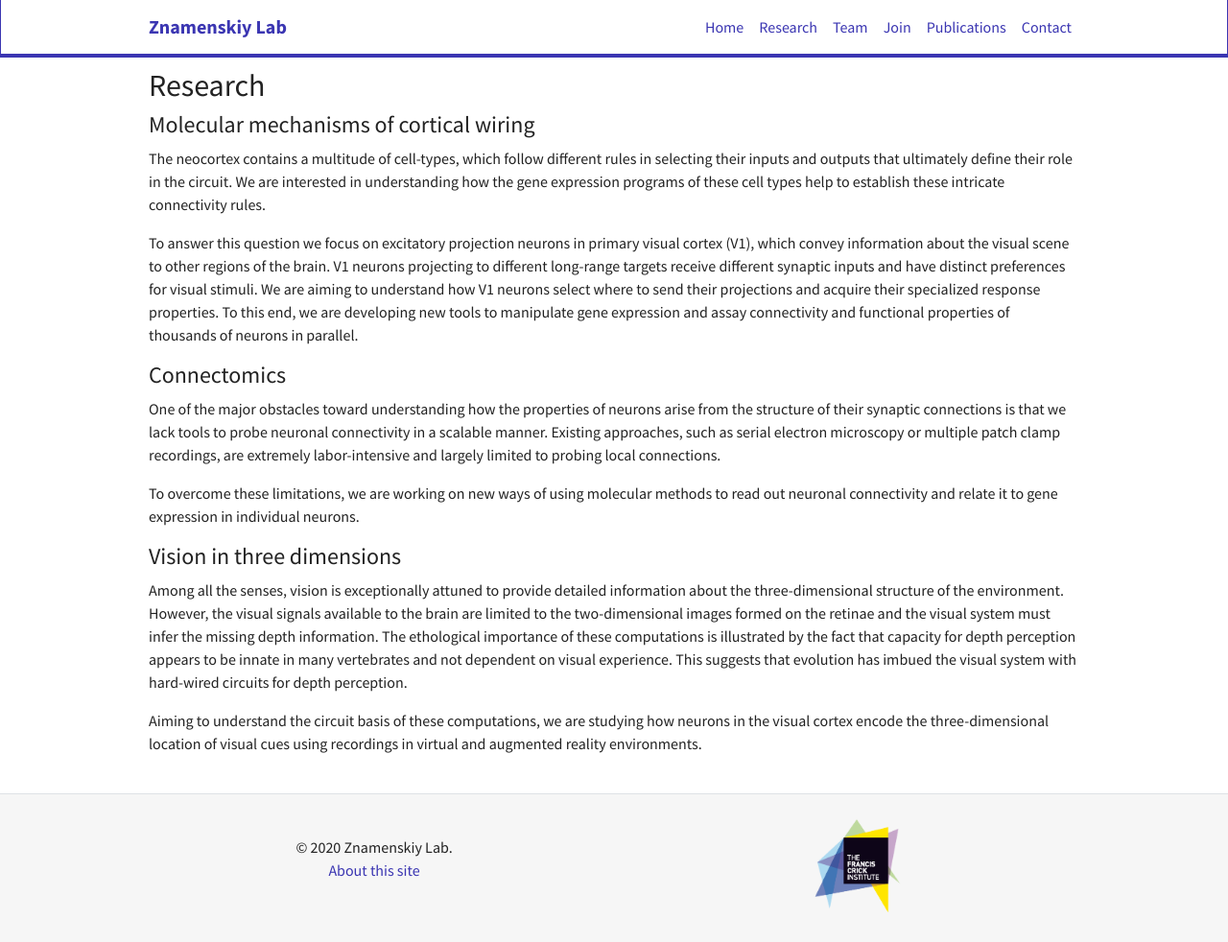
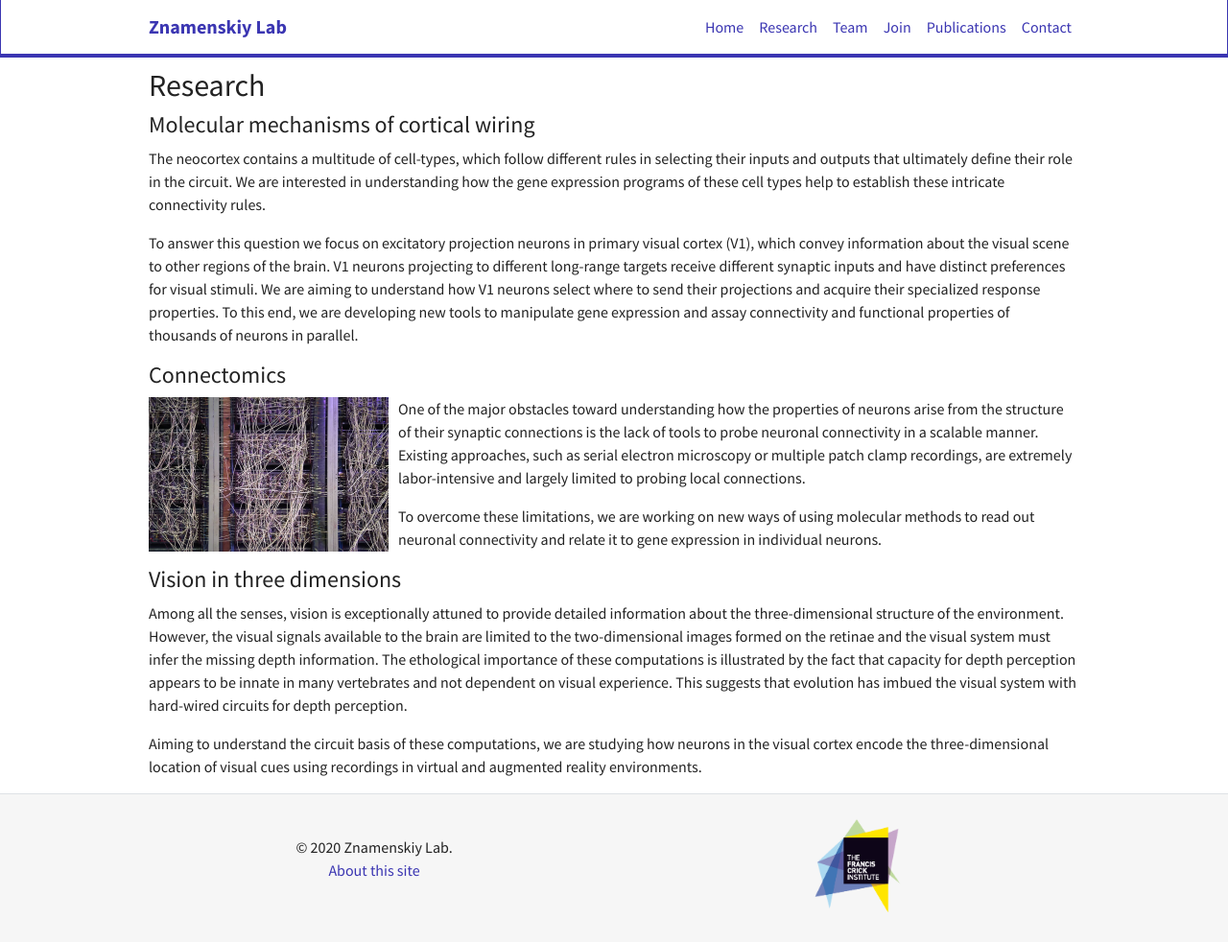
Before and after one commit to znamlab/znamlab.github.io, a Jekyll site: the page built from _pages/research.md, in a window 1280 px wide and 982 px high. Shown: the whole window at 96% size. Built offline with Jekyll 4.4.1, drawn with Linux system fonts in a browser that asks for light colours; nearby versions of some CDN libraries.

Commit message:
add image to research page

```diff
--- a/_pages/research.md
+++ b/_pages/research.md
@@ -23,8 +23,9 @@ developing new tools to manipulate gene expression and assay connectivity and
 functional properties of thousands of neurons in parallel.
 
 ## Connectomics
+![]({{ site.url }}{{ site.baseurl }}/images/wiring.jpg){: style="width: 250px; float: left; margin: 0px 10px 0px 0px"}
 One of the major obstacles toward understanding how the properties of neurons
-arise from the structure of their synaptic connections is that we lack tools to
+arise from the structure of their synaptic connections is the lack of tools to
 probe neuronal connectivity in a scalable manner. Existing approaches, such as
 serial electron microscopy or multiple patch clamp recordings, are extremely
 labor-intensive and largely limited to probing local connections.
```
Also changed, not shown: images/wiring.jpg (added).
